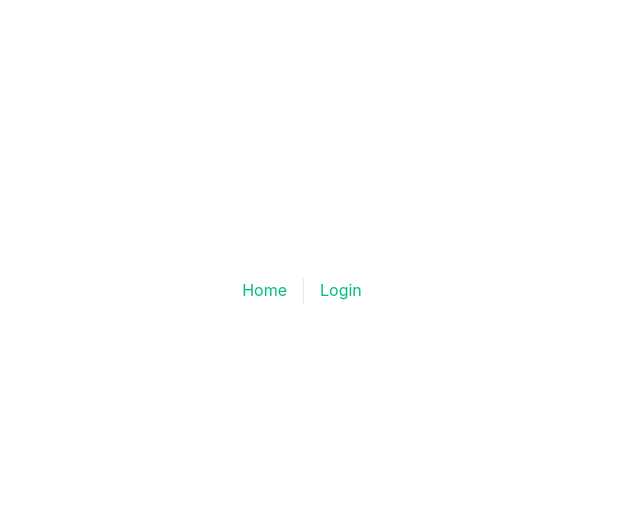
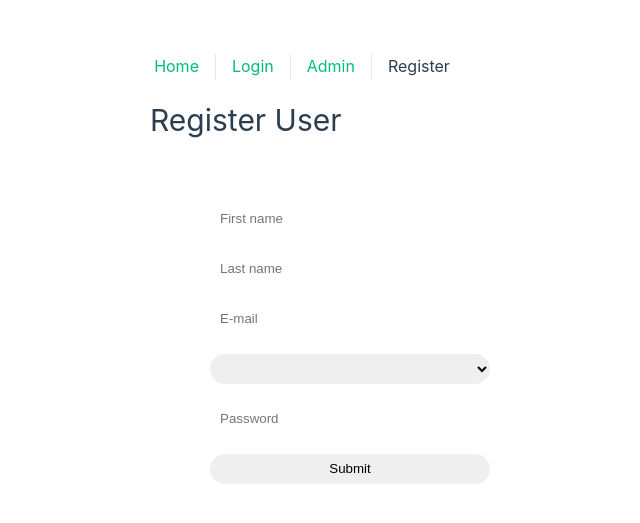
Before and after one commit to jako3501/project-management-tool, a Vue app: page /register in a window 1280 px wide. Before the commit this address had no page. Shown: the part 117-640 px from the top of the page, without its empty margins (290-930 px from the left). Built offline with nearby package versions, Linux system fonts and the light colour scheme.

Commit message:
User roles added
Users registered in firestore with role properties, plus user registration through the website

```diff
--- a/src/App.vue
+++ b/src/App.vue
@@ -9,6 +9,8 @@ import { RouterLink, RouterView } from 'vue-router'
       <nav>
         <RouterLink to="/">Home</RouterLink>
         <RouterLink to="/login">Login</RouterLink>
+        <RouterLink to="/admin">Admin</RouterLink>
+        <RouterLink to="/register">Register</RouterLink>
       </nav>
     </div>
   </header>
--- a/src/components/AddTodo.vue
+++ b/src/components/AddTodo.vue
@@ -1,3 +1,15 @@
+<script setup>
+import { useTasks } from '../modules/useTasks';
+
+const {
+    newTaskTitle,
+    newTaskDescription,
+    newTaskEstimatedTime,
+    newTaskStatus,
+    addTask
+    } = useTasks();
+</script>
+
 <template>
     <div class="add-todo">
         <input type="text" v-model="newTaskTitle" placeholder="Add a new task" />
@@ -14,18 +26,6 @@
         <button @click="addTask">Add Task</button>
     </div>
 </template>
-
-<script setup>
-import { useTasks } from '../modules/useTasks';
-
-const {
-    newTaskTitle,
-    newTaskDescription,
-    newTaskEstimatedTime,
-    newTaskStatus,
-    addTask
-    } = useTasks();
-</script>
 
 <style scoped>
     .add-todo {
--- a/src/components/KanbanBoard.vue
+++ b/src/components/KanbanBoard.vue
@@ -60,7 +60,6 @@ const {
 
 
 <style scoped>
-.kanban-container {
     .kanban-container {
         display: flex;
     }
@@ -80,5 +79,5 @@ const {
         border: 1px solid #ddd;
         border-radius: 4px;
     }
-}
+
 </style>
--- /dev/null
+++ b/src/components/RegisterUser.vue
@@ -0,0 +1,78 @@
+<script setup>
+import { useSignUp } from '../modules/useSignUp';
+
+const {
+    email,
+    password,
+    firstName,
+    lastName,
+    role,
+    errMsg,
+    signUp
+} = useSignUp();
+</script>
+
+
+<template>
+    <h1>Register User</h1>
+    <form id="register-form" @submit.prevent="signUp">
+        <input type="text" placeholder="First name" v-model="firstName" required>
+        <input type="text" placeholder="Last name" v-model="lastName" required>
+        <input type="text" placeholder="E-mail" v-model="email" required>
+        <select name="role" id="role" v-model="role" required>
+            <option value="employee">Employee</option>
+            <option value="admin">Admin</option>
+        </select>
+        <input type="password" placeholder="Password" v-model="password" required>
+        <p v-if="errMsg">{{ errMsg }}</p>
+        <button type="submit">Submit</button>
+    </form>
+
+
+</template>
+
+
+<style scoped>
+#register-form {
+        display: flex;
+        flex-direction: column;
+        width: 300px;
+        margin: 50px;
+
+    }
+
+
+    #register-form input {
+        margin: 10px;
+        height: 30px;
+        padding: 0 10px;
+        border-radius: 20px;
+        border: none;
+        outline: none;
+    }
+
+    /* Status dropdown menu */
+    #register-form select {
+        margin: 10px;
+        height: 30px;
+        padding: 0 10px;
+        border-radius: 20px;
+        border: none;
+        outline: none;
+        color: #000000;
+    }
+
+    /* hide placeholder "Status" */
+    #register-form select::invalid {
+        color: #a3a3a3;
+    }
+
+    #register-form button {
+        height: 30px;
+        margin: 10px;
+        padding: 0 10px;
+        border-radius: 20px;
+        border: none;
+        outline: none;
+    }
+</style>
--- a/src/modules/useAuth.js
+++ b/src/modules/useAuth.js
@@ -1,5 +1,5 @@
 import { ref } from 'vue';
-import { getAuth, signInWithEmailAndPassword, onAuthStateChanged, signOut } from 'firebase/auth';
+import { getAuth, signInWithEmailAndPassword, createUserWithEmailAndPassword, onAuthStateChanged, signOut } from 'firebase/auth';
 import { useRouter } from 'vue-router';
 
 
@@ -61,5 +61,11 @@ export const useAuth = () => {
             });
     }
 
-    return { email, password, errMsg, login, logout, isLoggedIn }
+
+
+
+
+
+
+    return { email, password, errMsg, isLoggedIn, login, logout }
 }
--- /dev/null
+++ b/src/modules/useSignUp.js
@@ -0,0 +1,56 @@
+import { ref } from 'vue';
+import { getAuth, createUserWithEmailAndPassword } from 'firebase/auth';
+import { getFirestore, doc, setDoc } from 'firebase/firestore'; // Import Firestore methods
+import { useRouter } from 'vue-router';
+
+export const useSignUp = () => {
+
+
+    const email = ref('');
+    const password = ref('');
+    const firstName = ref('');
+    const lastName = ref('');
+    const role = ref('');
+    const errMsg = ref('');
+    const router = useRouter();
+    const auth = getAuth();
+    const db = getFirestore();
+
+
+    // Sign up function
+    const signUp = async () => {
+        console.log('Sign up initiated', email.value, password.value, firstName.value, lastName.value, role.value)
+        try {
+            const cred = await createUserWithEmailAndPassword(auth, email.value, password.value)
+
+            // Create user document in Firestore
+            await setDoc(doc(db, 'users', cred.user.uid), {
+                firstName: firstName.value,
+                lastName: lastName.value,
+                role: role.value
+            })
+            console.log('User created:', cred.user.uid)
+            router.push({  name: 'login' });
+
+            // Error stuff
+        } catch (error) {
+            console.error('Sign up error:', error);
+            switch (error.code) {
+                case 'auth/email-already-in-use':
+                    errMsg.value = 'Email already in use';
+                    break;
+                case 'auth/weak-password':
+                    errMsg.value = 'Password is too weak';
+                    break;
+                case 'auth/invalid-email':
+                    errMsg.value = 'Invalid email address';
+                    break;
+                default:
+                    errMsg.value = 'Sign up failed';
+            }
+            alert(errMsg.value)
+        }
+    }
+
+    return { email, password, firstName, lastName, role, errMsg, signUp }
+}
--- a/src/router/index.js
+++ b/src/router/index.js
@@ -16,6 +16,16 @@ const router = createRouter({
       // this generates a separate chunk (About.[hash].js) for this route
       // which is lazy-loaded when the route is visited.
       component: () => import('../views/LoginView.vue')
+    },
+    {
+      path: '/admin',
+      name: 'admin',
+      component: () => import('../views/AdminView.vue')
+    },
+    {
+      path: '/register',
+      name: 'register',
+      component: () => import('../views/RegisterView.vue')
     }
   ]
 })
--- /dev/null
+++ b/src/views/AdminView.vue
@@ -0,0 +1,13 @@
+<script setup>
+
+</script>
+
+
+<template>
+
+</template>
+
+
+<style scoped>
+
+</style>
--- a/src/views/HomeView.vue
+++ b/src/views/HomeView.vue
@@ -17,71 +17,4 @@ main {
   align-items: center;
 }
 
-/* Kanban board */
-.kanban-container {
-  display: flex;
-}
-
-.todo-container,
-.in-progress-container,
-.completed-container {
-  margin: 10px;
-  padding: 10px;
-  border: 1px solid #ccc;
-  width: 30%;
-}
-
-.task-item {
-  margin: 10px 0;
-  padding: 10px;
-  border: 1px solid #ddd;
-  border-radius: 4px;
-}
-
-
-/* New todo */
-
-.add-todo {
-  display: flex;
-  flex-direction: column;
-  width: 300px;
-  margin: 50px;
-
-}
-
-
-.add-todo input {
-  margin: 10px;
-  height: 30px;
-  padding: 0 10px;
-  border-radius: 20px;
-  border: none;
-  outline: none;
-}
-
-/* Status dropdown menu */
-.add-todo select {
-  margin: 10px;
-  height: 30px;
-  padding: 0 10px;
-  border-radius: 20px;
-  border: none;
-  outline: none;
-  color: #000000;
-}
-
-/* hide placeholder "Status" */
-.add-todo select::invalid {
-  color: #a3a3a3;
-}
-
-.add-todo button {
-  height: 30px;
-  margin: 10px;
-  padding: 0 10px;
-  border-radius: 20px;
-  border: none;
-  outline: none;
-}
-
 </style>
--- /dev/null
+++ b/src/views/RegisterView.vue
@@ -0,0 +1,13 @@
+<script setup>
+import RegisterUser from '../components/RegisterUser.vue';
+</script>
+
+
+<template>
+    <main>
+        <RegisterUser />
+    </main>
+</template>
+
+
+<style scoped></style>
```
